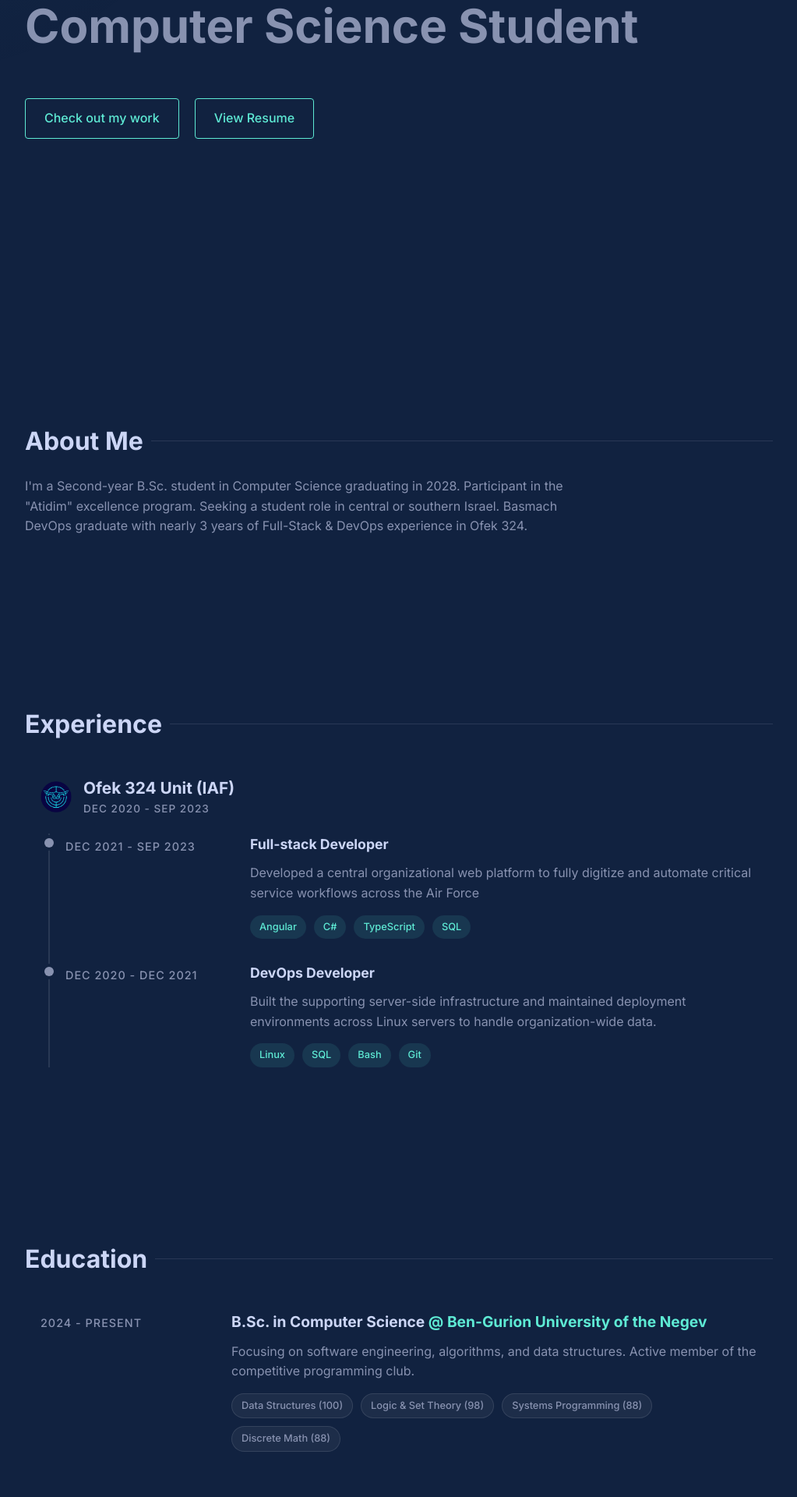
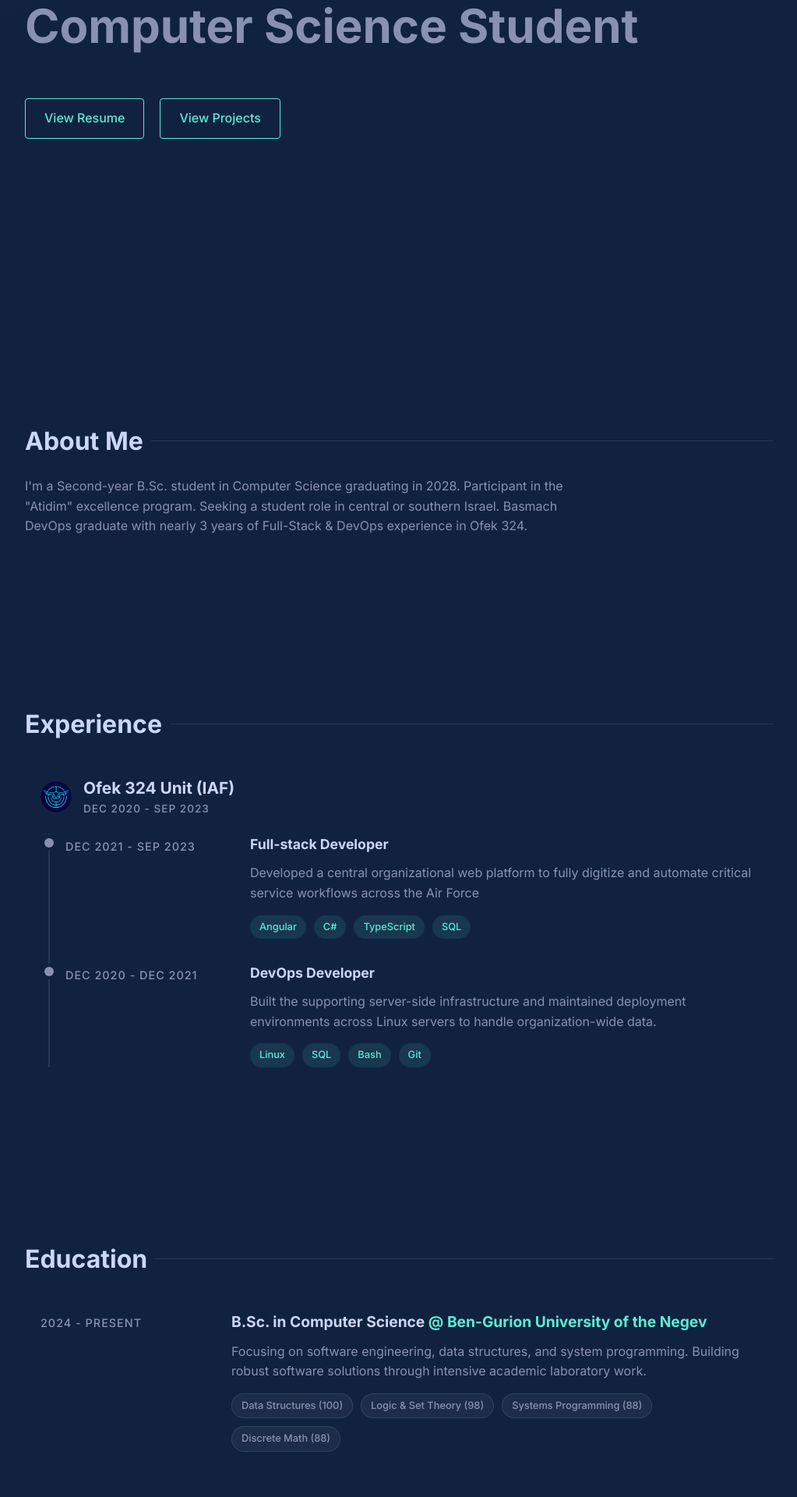
Before and after one commit to Netanel-Asraf/Netanel-Asraf.github.io, a Next.js app: page / in a window 1280 px wide. Shown: the part 360-2280 px from the top of the page at 78% size, without its empty margins (128-1151 px from the left). Built offline with nearby package versions, Linux system fonts and the light colour scheme.

Commit message:
Fixed portfolioData

```diff
--- a/src/components/Hero.tsx
+++ b/src/components/Hero.tsx
@@ -8,12 +8,12 @@ export default function Hero() {
       <h2 className={styles.title}>{personalInfo.title}</h2>
       <p className={styles.tagline}>{personalInfo.tagline}</p>
       <div className={styles.buttonGroup}>
-        <a href="#about" className="btn">Check out my work</a>
         {personalInfo.cvLink && (
           <a href={personalInfo.cvLink} target="_blank" rel="noopener noreferrer" className="btn btn-outline">
             View Resume
           </a>
         )}
+        <a href="#projects" className="btn">View Projects</a>
       </div>
     </section>
   );
--- a/src/data/portfolioData.ts
+++ b/src/data/portfolioData.ts
@@ -73,6 +73,15 @@ export const projectsData = [
     technologies: ["Java", "C++", "STOMP", "TCP", "Multi-threading", "Concurrency", "Server-Side Programming", "Git", "GitHub"],
     link: "https://github.com/Netanel-Asraf/spl-assignment-3",
     github: "https://github.com/Netanel-Asraf/spl-assignment-3"
+  },
+  {
+    id: 4,
+    title: "Personal Portfolio Website",
+    description: "Designed and developed a highly interactive, responsive personal portfolio. Built with Next.js App Router for optimal performance, featuring a custom dark mode, semantic Vanilla CSS, and a dynamic mouse-tracking spotlight effect.",
+    image: "",
+    technologies: ["Next.js", "React", "TypeScript", "CSS Modules", "GitHub Actions"],
+    link: "https://netanel-asraf.github.io/",
+    github: "https://github.com/Netanel-Asraf/Netanel-Asraf.github.io"
   }
 ];
 
@@ -82,7 +91,7 @@ export const educationData = [
     degree: "B.Sc. in Computer Science",
     institution: "Ben-Gurion University of the Negev",
     date: "2024 - Present",
-    description: "Focusing on software engineering, algorithms, and data structures. Active member of the competitive programming club.",
+    description: "Focusing on software engineering, data structures, and system programming. Building robust software solutions through intensive academic laboratory work.",
     courses: ["Data Structures (100)", "Logic & Set Theory (98)", "Systems Programming (88)", "Discrete Math (88)"],
   },
   {
```
Also changed, not shown: 1 other file (tests, documents, lock files or other folders).
